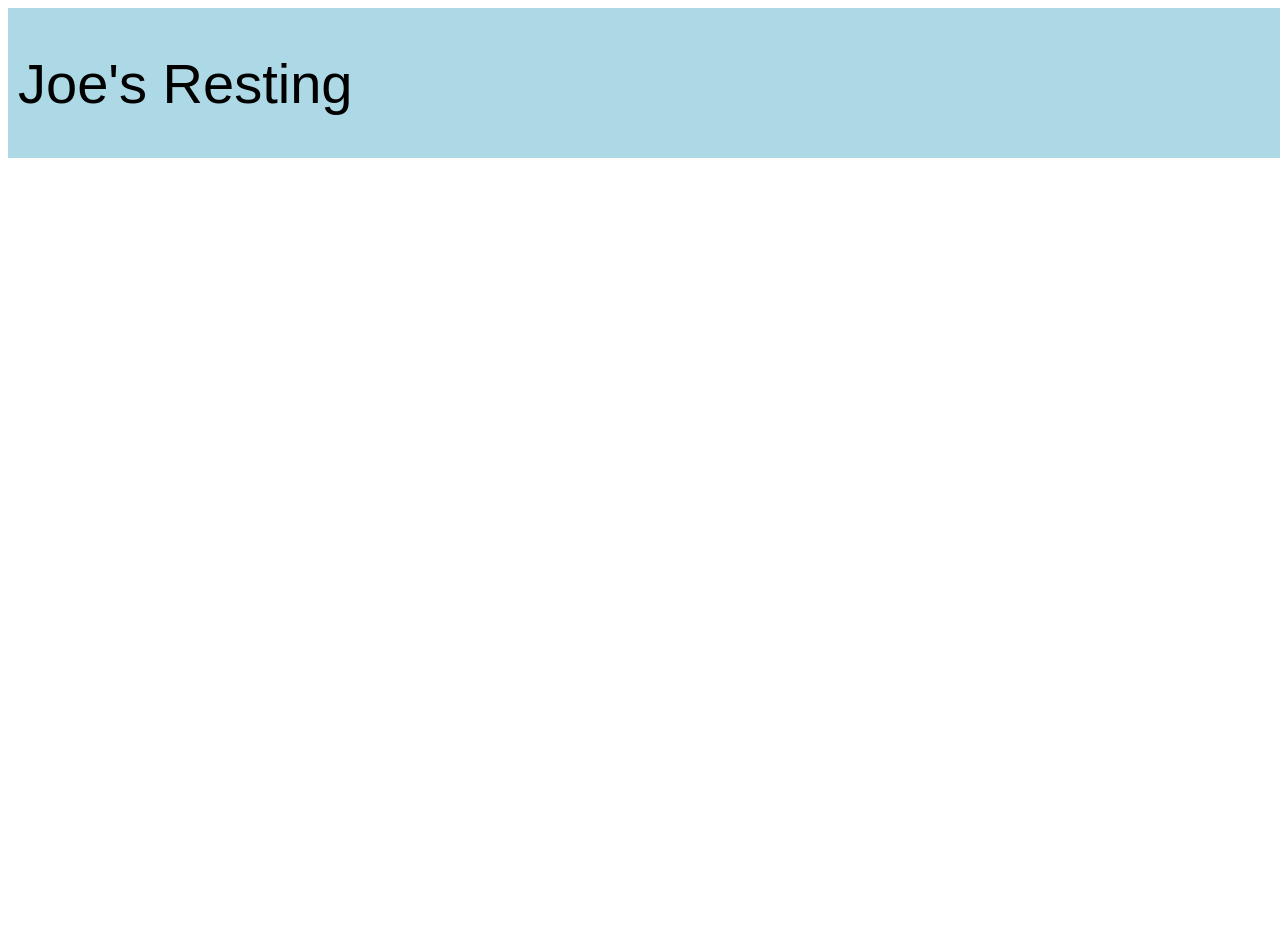
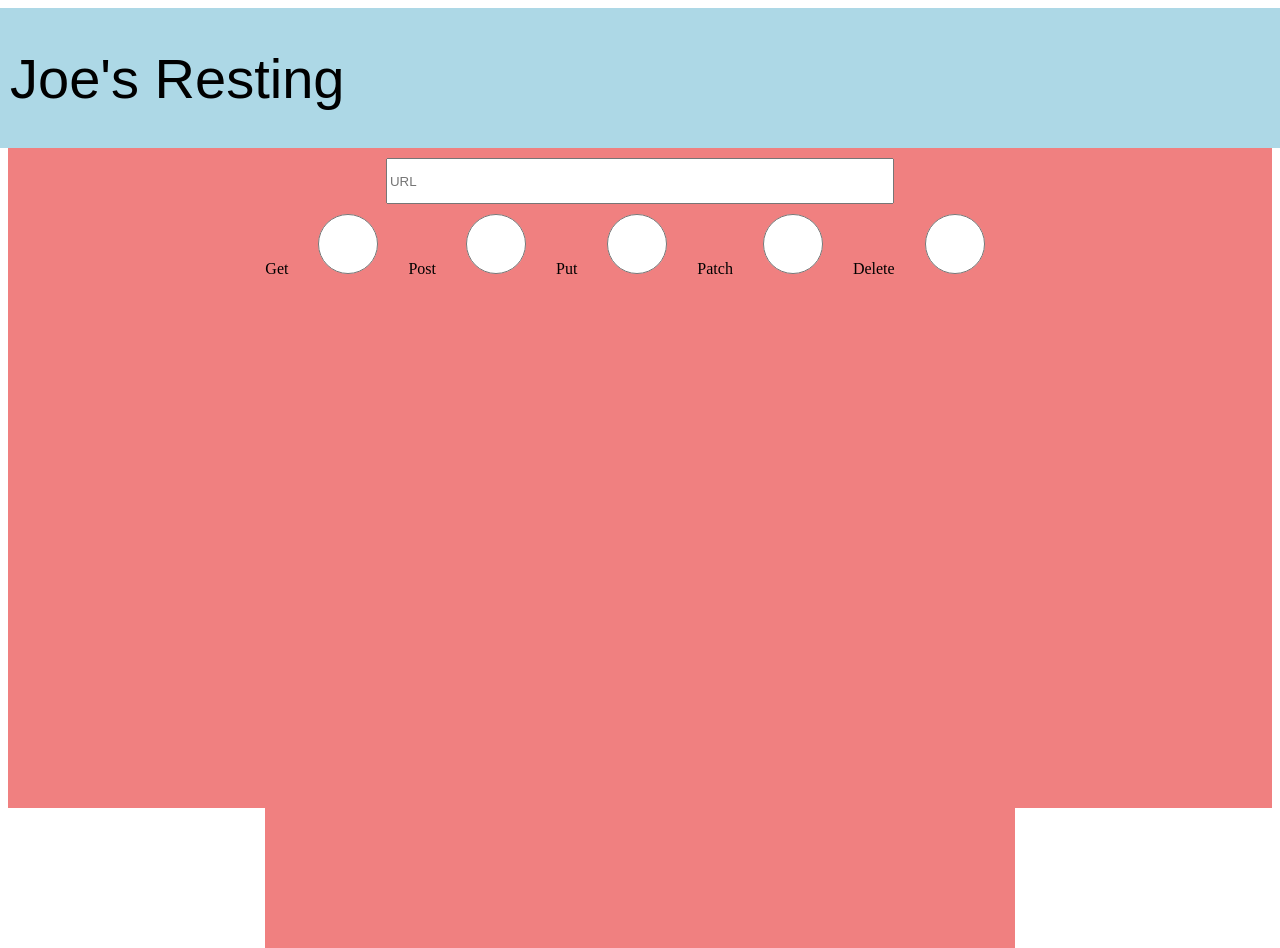
Before and after one commit to jdavisfsdev/FE-LAB--04, a React app: page / in a window 1280 px wide. Before the commit the page ends 800 px from the top, so only its background shows below. Built offline with nearby package versions, Linux system fonts and the light colour scheme.

Commit message:
hideous radio buttons

```diff
--- a/src/components/UrlAndButtons.jsx
+++ b/src/components/UrlAndButtons.jsx
@@ -1,9 +1,30 @@
+/* eslint-disable max-len */
 import React from 'react';
+import UrlAndButtonsCSS from './UrlAndButtons.module.css';
 
 export default function UrlAndButtons() {
   return (
     <div>
-
+      <input className={UrlAndButtonsCSS.url} placeholder="URL" type="text" />
+      <section>
+        <label htmlFor="radio">
+        Get
+          <input placeholder="get" className={UrlAndButtonsCSS.radio} type="radio" name="radio" id="get"></input>
+        </label>
+        <label htmlFor="radio">
+        Post
+          <input placeholder="get" className={UrlAndButtonsCSS.radio} type="radio" name="radio" id="post"></input>
+        </label><label htmlFor="radio">
+        Put
+          <input placeholder="get" className={UrlAndButtonsCSS.radio} type="radio" name="radio" id="put"></input>
+        </label><label htmlFor="radio">
+        Patch
+          <input placeholder="get" className={UrlAndButtonsCSS.radio} type="radio" name="radio" id="patch"></input>
+        </label><label htmlFor="radio">
+        Delete
+          <input placeholder="get" className={UrlAndButtonsCSS.radio} type="radio" name="radio" id="delete"></input>
+        </label>
+      </section>
     </div>
   );
 }
--- /dev/null
+++ b/src/components/UrlAndButtons.module.css
@@ -0,0 +1,11 @@
+.url {
+    margin-top: 10px;
+    width: 500px;
+    height: 40px;
+}
+.radio {
+    margin: 10px;
+    width: 100px;
+    height: 60px;
+
+}
--- /dev/null
+++ b/src/container/MainRest.css
@@ -0,0 +1,7 @@
+div {
+    background: lightcoral;
+    height: 100vh;
+    display: flex;
+    flex-direction: column;
+    align-items: center;
+}
--- a/src/container/MainRest.jsx
+++ b/src/container/MainRest.jsx
@@ -1,10 +1,11 @@
 import React, { Component } from 'react';
+import './MainRest.css';
 import UrlAndButtons from '../components/UrlAndButtons';
 
 export default class MainRest extends Component {
   render() {
     return (
-      <div>
+      <div className="main">
         <UrlAndButtons />
       </div>
     );
```
